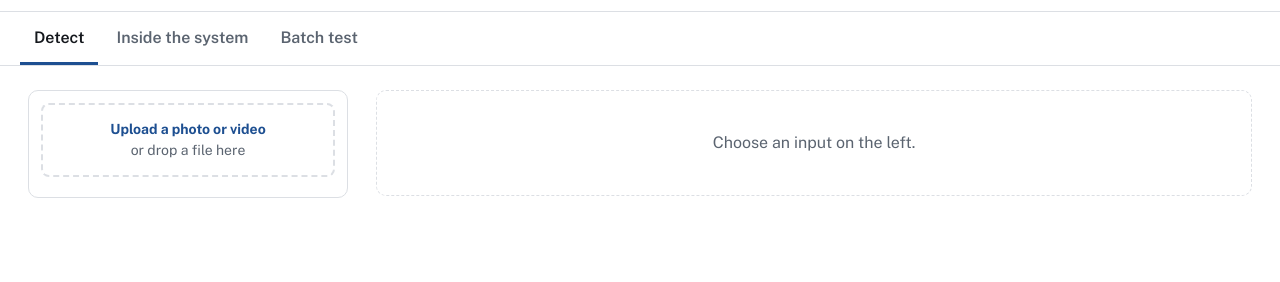
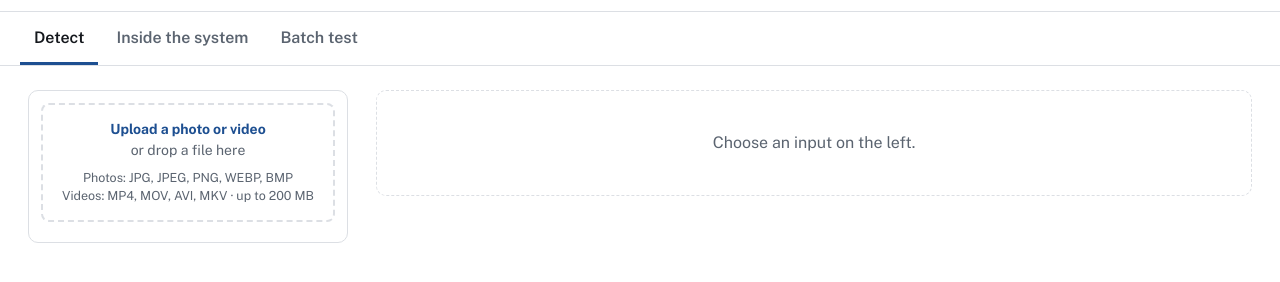
Before and after one commit to Novimi22/corecs3-demo, a plain HTML site: page app/static/index.html in a window 1280 px wide. Shown: the part 70-352 px from the top of the page. Drawn offline with Linux system fonts and the light colour scheme; no server answers.

Commit message:
Show accepted file types under the upload box

```diff
--- a/app/static/app.css
+++ b/app/static/app.css
@@ -134,3 +134,4 @@ td.n,th.n{text-align:right;font-family:var(--mono);white-space:nowrap}
 .empty{padding:40px;text-align:center;color:var(--mut);border:1px dashed var(--rule);border-radius:10px}
 
 .case h2 .tag{font:600 14px/1 var(--mono);background:var(--blue2);color:var(--blue);padding:5px 8px;border-radius:5px;vertical-align:4px}
+.drop .formats{display:block;margin-top:8px;font-size:12.5px;line-height:1.45;color:var(--mut)}
--- a/app/static/index.html
+++ b/app/static/index.html
@@ -21,8 +21,9 @@
 <section class="view on" id="v-detect">
   <div class="layout">
     <aside class="list">
-      <label class="drop" id="drop"><input type="file" id="file" accept="image/*,video/*" hidden>
-        <b>Upload a photo or video</b><br>or drop a file here</label>
+      <label class="drop" id="drop"><input type="file" id="file" accept=".jpg,.jpeg,.png,.webp,.bmp,.mp4,.mov,.avi,.mkv" hidden>
+        <b>Upload a photo or video</b><br>or drop a file here
+        <span class="formats">Photos: JPG, JPEG, PNG, WEBP, BMP<br>Videos: MP4, MOV, AVI, MKV · up to 200 MB</span></label>
       <div class="groups" id="groups"></div>
     </aside>
     <div id="detect-main"><div class="empty">Choose an input on the left.</div></div>
```
